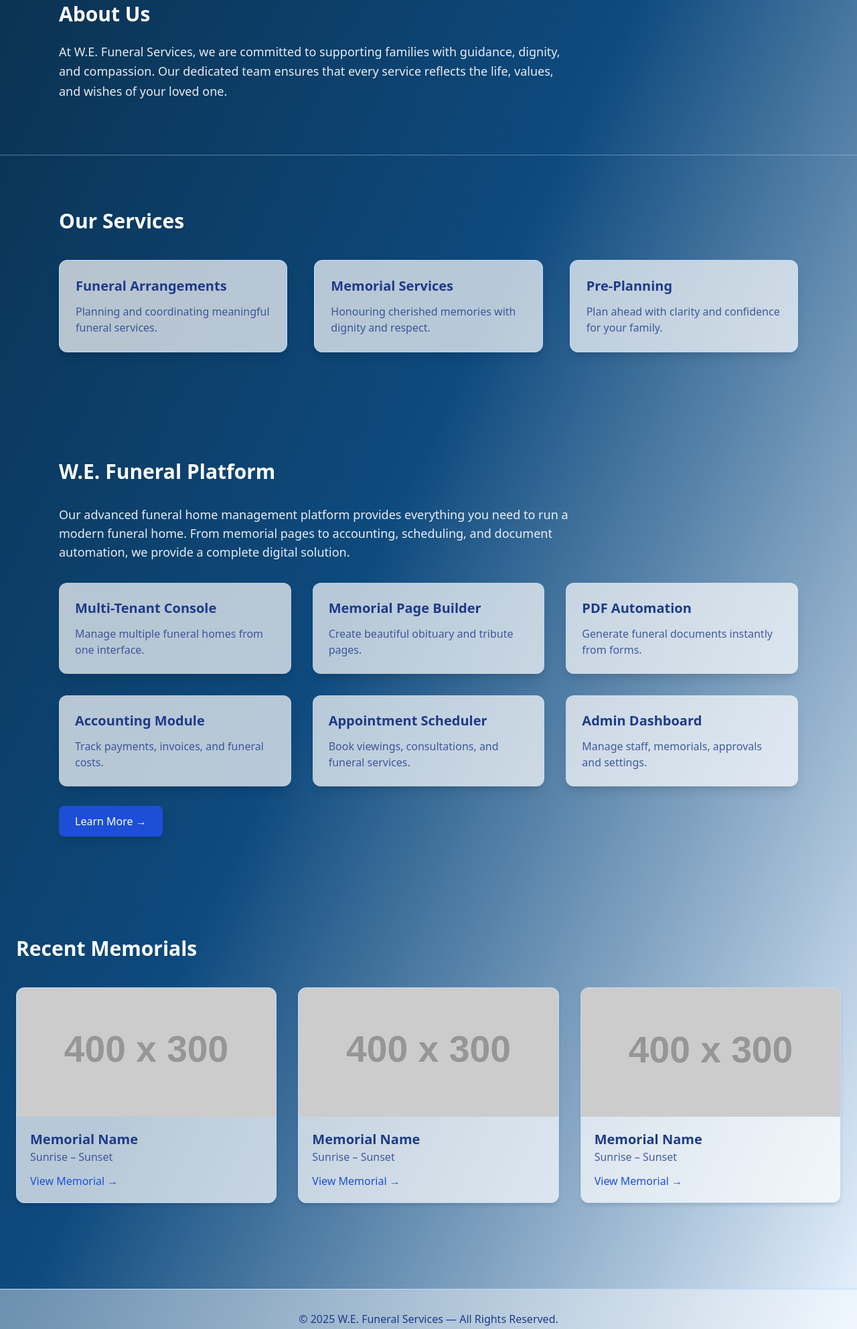
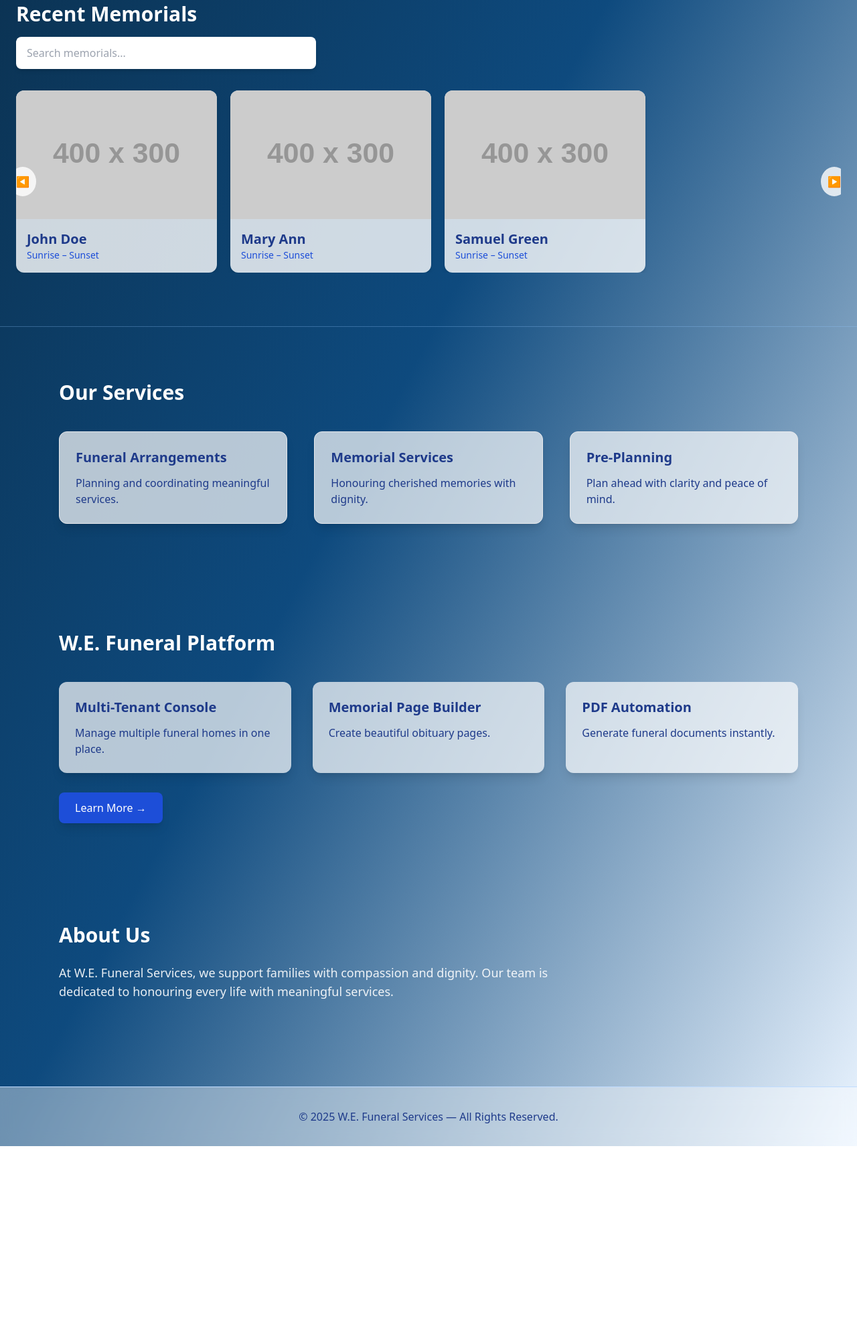
Before and after one commit to wedwardsfuneralservice-maker/WE-Funeral-Platform, a website: page public/funeral-home/index.html in a window 1280 px wide. Shown: the part 702-2686 px from the top of the page at 67% size. After the commit the page ends 2413 px from the top, so only its background shows below. Drawn offline with nearby package versions, Linux system fonts and the light colour scheme; placeholder pictures from the web are drawn by us.

Commit message:
Update index.html

```diff
--- a/public/funeral-home/index.html
+++ b/public/funeral-home/index.html
@@ -5,20 +5,16 @@
   <meta name="viewport" content="width=device-width, initial-scale=1.0" />
   <title>W.E. Funeral Services – Compassionate Care</title>
 
-  <!-- Tailwind -->
+  <!-- TailwindCSS -->
   <script src="https://cdn.tailwindcss.com"></script>
 
   <style>
+    /* Background gradient */
     body {
-      background: linear-gradient(
-        to bottom right,
-        #0a2a43,
-        #0e4a7e,
-        #eaf4ff
-      );
-      color: #1a2a3a;
+      background: linear-gradient(to bottom right, #0a2a43, #0e4a7e, #eaf4ff);
     }
 
+    /* Fade up animation */
     .fade-up {
       opacity: 0;
       transform: translateY(25px);
@@ -29,194 +25,252 @@
       transform: translateY(0);
     }
 
-    .fade-in {
+    /* Slide right animation */
+    .slide-right {
       opacity: 0;
-      transition: opacity 1s ease;
+      transform: translateX(35px);
+      transition: all 0.9s ease;
     }
-    .fade-in.show {
+    .slide-right.show {
       opacity: 1;
+      transform: translateX(0);
     }
+
+    /* Services & Platform hover glow */
+    .card-hover:hover {
+      background: white;
+      transform: translateY(-5px);
+      box-shadow: 0 10px 25px rgba(0,0,0,0.2);
+      transition: 0.3s;
+    }
+
+    /* Carousel */
+    .carousel-container {
+      overflow: hidden;
+      position: relative;
+      width: 100%;
+    }
+
+    .carousel-track {
+      display: flex;
+      transition: transform 0.6s ease;
+    }
+
+    .carousel-item {
+      min-width: 300px;
+      margin-right: 20px;
+    }
+
+    .carousel-btn {
+      position: absolute;
+      top: 50%;
+      transform: translateY(-50%);
+      background: rgba(255,255,255,0.8);
+      border-radius: 50%;
+      padding: 10px;
+      cursor: pointer;
+      z-index: 20;
+    }
+
+    .carousel-prev { left: -10px; }
+    .carousel-next { right: -10px; }
+
   </style>
 </head>
 
-<body class="min-h-screen">
+<body class="min-h-screen text-white">
 
   <!-- NAVBAR -->
-  <header id="navbar" class="fade-in bg-white/40 backdrop-blur-md sticky top-0 z-50 border-b border-blue-300/30 shadow-sm">
+  <header class="bg-white/40 backdrop-blur-md sticky top-0 z-50 border-b border-blue-300/30 shadow-sm fade-up">
     <div class="max-w-7xl mx-auto flex items-center justify-between px-6 py-4">
-      <h1 class="text-2xl font-semibold tracking-wide text-white">
-        W.E. Funeral Services
-      </h1>
-
-      <nav class="space-x-6 text-white font-medium">
-        <a href="#about" class="hover:text-blue-200">About</a>
-        <a href="#services" class="hover:text-blue-200">Services</a>
-        <a href="#platform" class="hover:text-blue-200">Platform</a>
-        <a href="#memorials" class="hover:text-blue-200">Memorials</a>
-        <a href="/" class="hover:text-blue-200">Platform Site</a>
-        <a href="/admin/login.html" class="hover:text-blue-200">Admin</a>
+      <h1 class="text-2xl font-semibold text-white">W.E. Funeral Services</h1>
+      <nav class="space-x-6 font-medium">
+        <a href="#memorials" class="hover:text-blue-300">Memorials</a>
+        <a href="#services" class="hover:text-blue-300">Services</a>
+        <a href="#platform" class="hover:text-blue-300">Platform</a>
+        <a href="#about" class="hover:text-blue-300">About</a>
+        <a href="/" class="hover:text-blue-300">Platform Home</a>
       </nav>
     </div>
   </header>
 
-  <!-- HERO (using NEW image) -->
-  <section class="relative h-[70vh] flex items-center justify-center bg-cover bg-center fade-up"
-    style="background-image:url('/Hearse.png');">
+  <!-- HERO — USING YOUR IMAGE -->
+  <section class="relative h-[70vh] flex items-center justify-center bg-cover bg-center"
+      style="background-image:url('hearse-banner.jpg');">
     <div class="absolute inset-0 bg-blue-900/50"></div>
 
     <div class="relative z-10 text-center max-w-2xl px-4 fade-up">
-      <h2 class="text-4xl sm:text-5xl font-bold text-white mb-4 drop-shadow-lg">
+      <h2 class="text-5xl font-bold text-white slide-right">
         Compassionate Care When You Need It Most
       </h2>
-      <p class="text-lg text-blue-100">
-        Providing dignified funeral services with compassion, respect, and professionalism.
+      <p class="text-xl text-blue-100 mt-3 slide-right">
+        Providing dignified funeral services with compassion and professionalism.
       </p>
     </div>
   </section>
 
-  <!-- ABOUT -->
-  <section id="about" class="max-w-6xl mx-auto py-20 px-6 fade-up">
-    <h3 class="text-3xl font-bold text-white mb-6">About Us</h3>
+  <!-- RECENT MEMORIALS — NOW AT TOP -->
+  <section id="memorials" class="max-w-7xl mx-auto py-20 px-6 fade-up">
+    <h3 class="text-3xl font-bold text-white mb-4 slide-right">Recent Memorials</h3>
 
-    <p class="text-lg leading-relaxed text-white/90 max-w-3xl">
-      At W.E. Funeral Services, we are committed to supporting families with guidance,
-      dignity, and compassion. Our dedicated team ensures that every service reflects
-      the life, values, and wishes of your loved one.
-    </p>
-  </section>
+    <!-- SEARCH BAR -->
+    <div class="mb-8">
+      <input id="memorialSearch" type="text"
+             placeholder="Search memorials..."
+             class="w-full max-w-md px-4 py-3 rounded-lg text-blue-900 shadow-md">
+    </div>
 
-  <!-- SERVICES -->
-  <section id="services" class="py-20 border-t border-blue-200/40 fade-up">
-    <div class="max-w-6xl mx-auto px-6">
-      <h3 class="text-3xl font-bold text-white mb-10">Our Services</h3>
+    <!-- CAROUSEL -->
+    <div class="carousel-container">
 
-      <div class="grid grid-cols-1 md:grid-cols-3 gap-10">
+      <button class="carousel-btn carousel-prev">◀</button>
+      <button class="carousel-btn carousel-next">▶</button>
 
-        <div class="p-6 rounded-xl shadow-lg border border-blue-200 bg-white/70 hover:bg-white transition fade-up">
-          <h4 class="text-xl font-semibold text-blue-900 mb-3">Funeral Arrangements</h4>
-          <p class="text-blue-900/80">Planning and coordinating meaningful funeral services.</p>
+      <div id="carouselTrack" class="carousel-track">
+
+        <!-- ITEM 1 -->
+        <div class="carousel-item rounded-xl overflow-hidden shadow-md bg-white/80 text-blue-900">
+          <img src="https://via.placeholder.com/400x300" class="w-full h-48 object-cover">
+          <div class="p-4">
+            <h4 class="text-xl font-semibold">John Doe</h4>
+            <p class="text-sm text-blue-700">Sunrise – Sunset</p>
+          </div>
         </div>
 
-        <div class="p-6 rounded-xl shadow-lg border border-blue-200 bg-white/70 hover:bg-white transition fade-up">
-          <h4 class="text-xl font-semibold text-blue-900 mb-3">Memorial Services</h4>
-          <p class="text-blue-900/80">Honouring cherished memories with dignity and respect.</p>
+        <!-- ITEM 2 -->
+        <div class="carousel-item rounded-xl overflow-hidden shadow-md bg-white/80 text-blue-900">
+          <img src="https://via.placeholder.com/400x300" class="w-full h-48 object-cover">
+          <div class="p-4">
+            <h4 class="text-xl font-semibold">Mary Ann</h4>
+            <p class="text-sm text-blue-700">Sunrise – Sunset</p>
+          </div>
         </div>
 
-        <div class="p-6 rounded-xl shadow-lg border border-blue-200 bg-white/70 hover:bg-white transition fade-up">
-          <h4 class="text-xl font-semibold text-blue-900 mb-3">Pre-Planning</h4>
-          <p class="text-blue-900/80">Plan ahead with clarity and confidence for your family.</p>
+        <!-- ITEM 3 -->
+        <div class="carousel-item rounded-xl overflow-hidden shadow-md bg-white/80 text-blue-900">
+          <img src="https://via.placeholder.com/400x300" class="w-full h-48 object-cover">
+          <div class="p-4">
+            <h4 class="text-xl font-semibold">Samuel Green</h4>
+            <p class="text-sm text-blue-700">Sunrise – Sunset</p>
+          </div>
         </div>
 
       </div>
     </div>
   </section>
 
-  <!-- PLATFORM PROMOTION SECTION -->
+  <!-- SERVICES -->
+  <section id="services" class="py-20 border-t border-blue-300/30 fade-up">
+    <div class="max-w-6xl mx-auto px-6">
+      <h3 class="text-3xl font-bold text-white mb-10 slide-right">Our Services</h3>
+
+      <div class="grid grid-cols-1 md:grid-cols-3 gap-10">
+
+        <div class="p-6 rounded-xl shadow-lg border bg-white/70 text-blue-900 card-hover fade-up">
+          <h4 class="text-xl font-semibold mb-3">Funeral Arrangements</h4>
+          <p>Planning and coordinating meaningful services.</p>
+        </div>
+
+        <div class="p-6 rounded-xl shadow-lg border bg-white/70 text-blue-900 card-hover fade-up">
+          <h4 class="text-xl font-semibold mb-3">Memorial Services</h4>
+          <p>Honouring cherished memories with dignity.</p>
+        </div>
+
+        <div class="p-6 rounded-xl shadow-lg border bg-white/70 text-blue-900 card-hover fade-up">
+          <h4 class="text-xl font-semibold mb-3">Pre-Planning</h4>
+          <p>Plan ahead with clarity and peace of mind.</p>
+        </div>
+
+      </div>
+    </div>
+  </section>
+
+  <!-- PLATFORM PROMOTION -->
   <section id="platform" class="py-20 fade-up">
     <div class="max-w-6xl mx-auto px-6">
-      <h3 class="text-3xl font-bold text-white mb-8">W.E. Funeral Platform</h3>
-
-      <p class="text-white/90 max-w-3xl text-lg mb-8">
-        Our advanced funeral home management platform provides everything you need to run a modern funeral home.
-        From memorial pages to accounting, scheduling, and document automation, we provide a complete digital solution.
-      </p>
+      <h3 class="text-3xl font-bold text-white mb-10 slide-right">W.E. Funeral Platform</h3>
 
       <div class="grid grid-cols-1 sm:grid-cols-2 lg:grid-cols-3 gap-8">
 
-        <div class="p-6 rounded-xl bg-white/70 shadow-lg fade-up">
-          <h4 class="text-xl font-semibold text-blue-900 mb-3">Multi-Tenant Console</h4>
-          <p class="text-blue-900/80">Manage multiple funeral homes from one interface.</p>
+        <div class="p-6 rounded-xl bg-white/70 text-blue-900 shadow-lg card-hover fade-up">
+          <h4 class="text-xl font-semibold mb-3">Multi-Tenant Console</h4>
+          <p>Manage multiple funeral homes in one place.</p>
         </div>
 
-        <div class="p-6 rounded-xl bg-white/70 shadow-lg fade-up">
-          <h4 class="text-xl font-semibold text-blue-900 mb-3">Memorial Page Builder</h4>
-          <p class="text-blue-900/80">Create beautiful obituary and tribute pages.</p>
+        <div class="p-6 rounded-xl bg-white/70 text-blue-900 shadow-lg card-hover fade-up">
+          <h4 class="text-xl font-semibold mb-3">Memorial Page Builder</h4>
+          <p>Create beautiful obituary pages.</p>
         </div>
 
-        <div class="p-6 rounded-xl bg-white/70 shadow-lg fade-up">
-          <h4 class="text-xl font-semibold text-blue-900 mb-3">PDF Automation</h4>
-          <p class="text-blue-900/80">Generate funeral documents instantly from forms.</p>
-        </div>
-
-        <div class="p-6 rounded-xl bg-white/70 shadow-lg fade-up">
-          <h4 class="text-xl font-semibold text-blue-900 mb-3">Accounting Module</h4>
-          <p class="text-blue-900/80">Track payments, invoices, and funeral costs.</p>
-        </div>
-
-        <div class="p-6 rounded-xl bg-white/70 shadow-lg fade-up">
-          <h4 class="text-xl font-semibold text-blue-900 mb-3">Appointment Scheduler</h4>
-          <p class="text-blue-900/80">Book viewings, consultations, and funeral services.</p>
-        </div>
-
-        <div class="p-6 rounded-xl bg-white/70 shadow-lg fade-up">
-          <h4 class="text-xl font-semibold text-blue-900 mb-3">Admin Dashboard</h4>
-          <p class="text-blue-900/80">Manage staff, memorials, approvals and settings.</p>
+        <div class="p-6 rounded-xl bg-white/70 text-blue-900 shadow-lg card-hover fade-up">
+          <h4 class="text-xl font-semibold mb-3">PDF Automation</h4>
+          <p>Generate funeral documents instantly.</p>
         </div>
 
       </div>
 
       <div class="mt-10">
-        <a href="/" class="text-white bg-blue-700 hover:bg-blue-800 px-6 py-3 rounded-lg shadow-lg transition">
+        <a href="/" class="bg-blue-700 hover:bg-blue-800 px-6 py-3 rounded-lg shadow-lg text-white">
           Learn More →
         </a>
-      </div>
-
-    </div>
-  </section>
-
-  <!-- MEMORIALS -->
-  <section id="memorials" class="max-w-7xl mx-auto py-20 px-6 fade-up">
-    <h3 class="text-3xl font-bold text-white mb-10">Recent Memorials</h3>
-
-    <div class="grid grid-cols-1 sm:grid-cols-2 md:grid-cols-3 gap-8">
-      <!-- Placeholder cards -->
-      <div class="rounded-xl overflow-hidden shadow-md border border-blue-200 bg-white/70 fade-up">
-        <img src="https://via.placeholder.com/400x300" class="w-full h-48 object-cover" />
-        <div class="p-5">
-          <h4 class="text-xl font-semibold text-blue-900">Memorial Name</h4>
-          <p class="text-blue-900/80 mb-3">Sunrise – Sunset</p>
-          <a href="#" class="text-blue-700 hover:underline">View Memorial →</a>
-        </div>
-      </div>
-
-      <div class="rounded-xl overflow-hidden shadow-md border border-blue-200 bg-white/70 fade-up">
-        <img src="https://via.placeholder.com/400x300" class="w-full h-48 object-cover" />
-        <div class="p-5">
-          <h4 class="text-xl font-semibold text-blue-900">Memorial Name</h4>
-          <p class="text-blue-900/80 mb-3">Sunrise – Sunset</p>
-          <a href="#" class="text-blue-700 hover:underline">View Memorial →</a>
-        </div>
-      </div>
-
-      <div class="rounded-xl overflow-hidden shadow-md border border-blue-200 bg-white/70 fade-up">
-        <img src="https://via.placeholder.com/400x300" class="w-full h-48 object-cover" />
-        <div class="p-5">
-          <h4 class="text-xl font-semibold text-blue-900">Memorial Name</h4>
-          <p class="text-blue-900/80 mb-3">Sunrise – Sunset</p>
-          <a href="#" class="text-blue-700 hover:underline">View Memorial →</a>
-        </div>
       </div>
     </div>
   </section>
 
+  <!-- ABOUT (now at bottom) -->
+  <section id="about" class="max-w-6xl mx-auto py-20 px-6 fade-up">
+    <h3 class="text-3xl font-bold text-white mb-6 slide-right">About Us</h3>
+
+    <p class="text-lg text-white/90 max-w-3xl">
+      At W.E. Funeral Services, we support families with compassion and dignity.
+      Our team is dedicated to honouring every life with meaningful services.
+    </p>
+  </section>
+
   <!-- FOOTER -->
-  <footer class="bg-white/40 backdrop-blur-md text-blue-900 py-8 mt-12 border-t border-blue-200 fade-in">
+  <footer class="bg-white/40 backdrop-blur-md text-blue-900 py-8 mt-12 border-t border-blue-200 fade-up">
     <div class="max-w-6xl mx-auto px-6 text-center">
-      <p>© 2025 W.E. Funeral Services — All Rights Reserved.</p>
+      © 2025 W.E. Funeral Services — All Rights Reserved.
     </div>
   </footer>
 
-  <!-- SCROLL ANIMATIONS -->
+  <!-- INTERSECTION OBSERVER ANIMATIONS -->
   <script>
     const observer = new IntersectionObserver(entries => {
       entries.forEach(entry => {
-        if (entry.isIntersecting) {
-          entry.target.classList.add("show");
-        }
+        if (entry.isIntersecting) entry.target.classList.add("show");
       });
     }, { threshold: 0.2 });
 
-    document.querySelectorAll(".fade-up, .fade-in").forEach(el => observer.observe(el));
+    document.querySelectorAll(".fade-up, .slide-right").forEach(el => observer.observe(el));
+  </script>
+
+  <!-- CAROUSEL + SEARCH LOGIC -->
+  <script>
+    const track = document.querySelector("#carouselTrack");
+    const nextBtn = document.querySelector(".carousel-next");
+    const prevBtn = document.querySelector(".carousel-prev");
+    let index = 0;
+
+    nextBtn.onclick = () => {
+      index++;
+      track.style.transform = `translateX(-${index * 320}px)`;
+    };
+
+    prevBtn.onclick = () => {
+      index = Math.max(0, index - 1);
+      track.style.transform = `translateX(-${index * 320}px)`;
+    };
+
+    // Search filter
+    const searchInput = document.querySelector("#memorialSearch");
+    searchInput.addEventListener("input", () => {
+      const query = searchInput.value.toLowerCase();
+      document.querySelectorAll(".carousel-item").forEach(item => {
+        const name = item.querySelector("h4").innerText.toLowerCase();
+        item.style.display = name.includes(query) ? "block" : "none";
+      });
+    });
   </script>
 
 </body>
```
